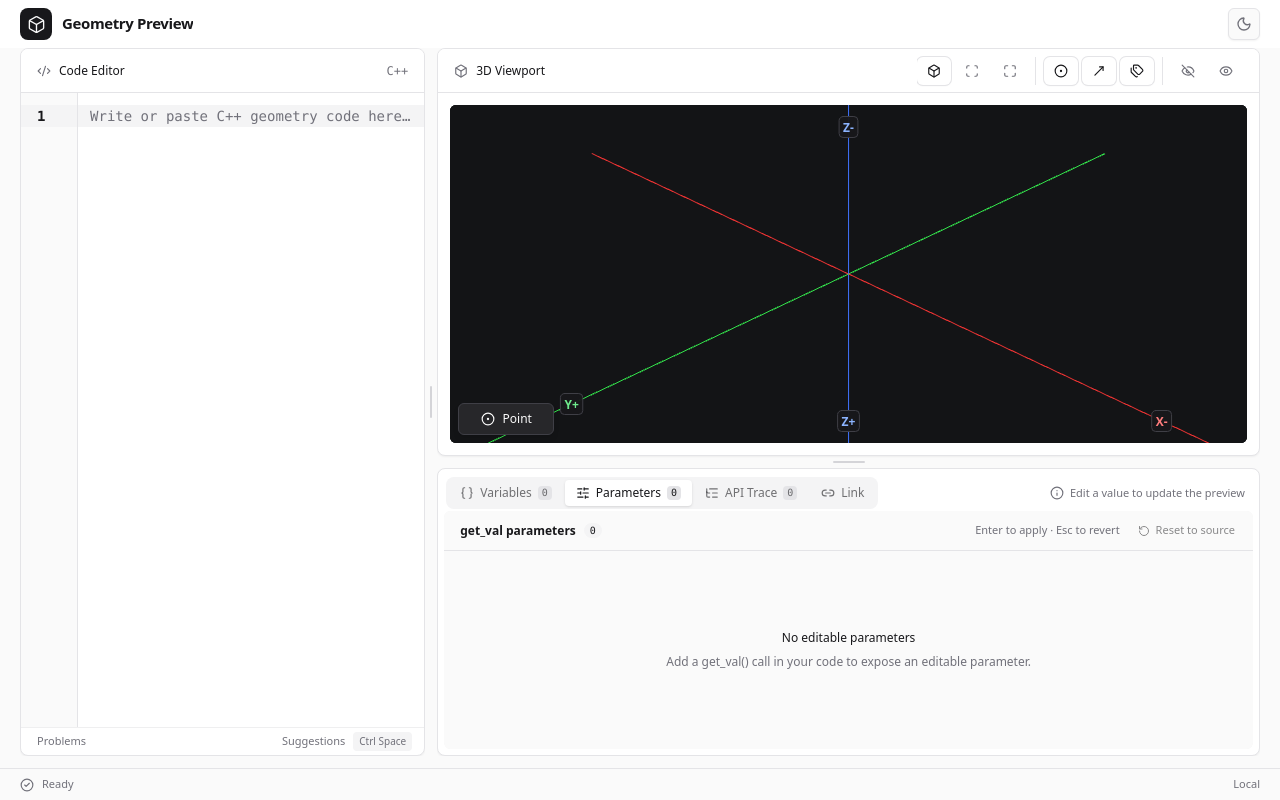
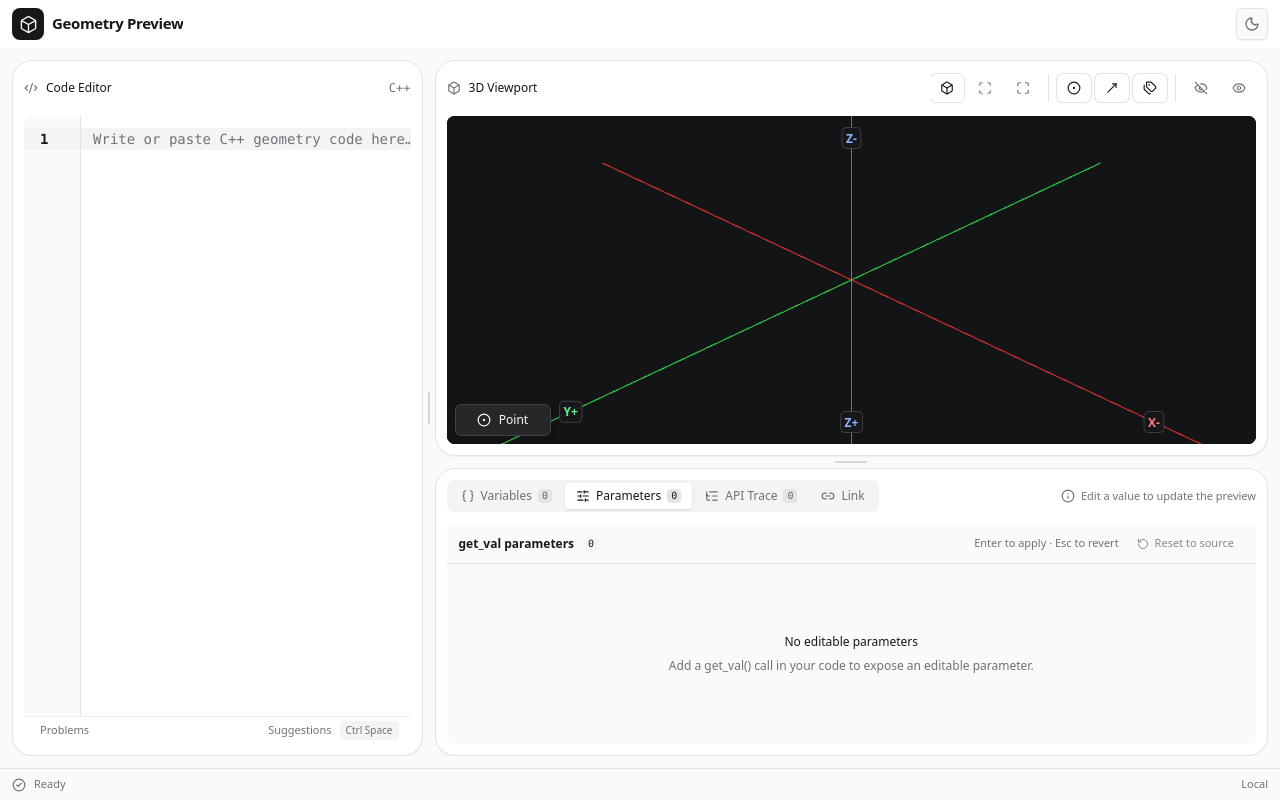
Before and after one commit to PhanVonHohenzollern/3d, a React (Vite) app: page / in a window 1280 px wide. Built offline with nearby package versions, Linux system fonts and the light colour scheme.

Commit message:
Unify workspace spacing and nested corner radii

```diff
--- a/src/components/App.tsx
+++ b/src/components/App.tsx
@@ -25,7 +25,7 @@ export function App() {
   return (
     <div className="flex h-dvh w-full flex-col overflow-x-hidden overflow-y-auto bg-window select-none">
       <WorkspaceHeader />
-      <main className="flex min-h-[1000px] flex-1 flex-col px-2 pb-3 sm:px-5 md:min-h-[600px]">
+      <main className="flex min-h-[1000px] flex-1 flex-col p-3 md:min-h-[600px]">
         <div className="min-h-0 flex-1">
           <Splitter
             label="Resize editor and viewport"
@@ -35,12 +35,12 @@ export function App() {
           >
             <section
               aria-label="Code Editor"
-              className="flex h-full min-w-0 flex-col overflow-hidden rounded-lg border border-line bg-base shadow-xs"
+              className="workspace-panel flex h-full min-w-0 flex-col overflow-hidden border border-line bg-base shadow-xs"
             >
               <PanelHeader icon={CodeXml} title="Code Editor">
                 <span className="font-code text-xs text-muted-foreground">C++</span>
               </PanelHeader>
-              <div className="min-h-0 flex-1">
+              <div className="workspace-surface min-h-0 flex-1 overflow-hidden">
                 <CodeEditor {...mainWindow.editor} />
               </div>
             </section>
@@ -48,12 +48,12 @@ export function App() {
               <div ref={mainAreaRef} className="flex min-h-0 flex-1 flex-col">
                 <section
                   aria-label="3D Viewport"
-                  className="@container/preview flex min-h-0 flex-1 flex-col overflow-hidden rounded-lg border border-line bg-base shadow-xs"
+                  className="workspace-panel @container/preview flex min-h-0 flex-1 flex-col overflow-hidden border border-line bg-base shadow-xs"
                 >
                   <PanelHeader icon={Box} title="3D Viewport">
                     <ToolBar items={mainWindow.toolbarItems} />
                   </PanelHeader>
-                  <div className="relative m-3 min-h-0 flex-1 overflow-hidden rounded-md bg-viewport">
+                  <div className="workspace-surface relative min-h-0 flex-1 overflow-hidden bg-viewport">
                     <Viewport3D {...mainWindow.viewport} />
                   </div>
                 </section>
--- a/src/components/DockArea.tsx
+++ b/src/components/DockArea.tsx
@@ -18,13 +18,13 @@ export function DockArea({ height, title, tabs, counts, panels }: DockAreaProps)
       value={active?.name}
       onValueChange={(name) => tabs.find((tab) => tab.name === name)?.raise()}
       aria-label={`${title} inspector`}
-      className="@container flex min-h-0 shrink-0 flex-col gap-0 overflow-hidden rounded-lg border border-line bg-base p-1.5 shadow-xs"
+      className="workspace-panel @container flex min-h-0 shrink-0 flex-col gap-3 overflow-hidden border border-line bg-base shadow-xs"
       style={{ height }}
     >
-      <div className="flex h-9 shrink-0 items-center gap-2 pr-2 pl-0.5">
+      <div className="flex h-8 shrink-0 items-center gap-2">
         <TabsList
           aria-label="Inspector panels"
-          className="max-w-full justify-start gap-0.5 overflow-x-auto bg-secondary p-[3px] group-data-[orientation=horizontal]/tabs:h-8"
+          className="max-w-full justify-start gap-0.5 overflow-x-auto rounded-[7px] bg-secondary p-[3px] group-data-[orientation=horizontal]/tabs:h-8"
         >
           {tabs.map((tab) => {
             const Icon = icons[tab.name];
@@ -33,7 +33,7 @@ export function DockArea({ height, title, tabs, counts, panels }: DockAreaProps)
               <TabsTrigger
                 key={tab.name}
                 value={tab.name}
-                className="h-[26px] shrink-0 rounded-sm px-2.5 py-0 text-xs data-[state=active]:bg-base data-[state=active]:font-medium dark:data-[state=active]:bg-base"
+                className="h-[26px] shrink-0 rounded-[4px] px-2.5 py-0 text-xs data-[state=active]:bg-base data-[state=active]:font-medium dark:data-[state=active]:bg-base"
               >
                 <Icon className="size-3.5" aria-hidden />
                 {tab.title}
@@ -49,7 +49,7 @@ export function DockArea({ height, title, tabs, counts, panels }: DockAreaProps)
           {active && hints[active.name]}
         </span>
       </div>
-      <div className="relative min-h-0 flex-1 overflow-hidden rounded-md bg-window">
+      <div className="workspace-surface relative min-h-0 flex-1 overflow-hidden bg-window">
         {tabs.map((tab) => (
           <TabsContent
             key={tab.name}
--- a/src/components/LinkForm.tsx
+++ b/src/components/LinkForm.tsx
@@ -14,7 +14,7 @@ export function LinkForm({ nameRef, children, ...props }: LinkFormProps) {
     <div className="@container flex h-full min-h-0 w-full flex-1 flex-col bg-base">
       <div className="min-h-0 flex-1 overflow-auto">
         {children}
-        <fieldset disabled={props.disabled} className="group/form grid gap-5 p-4 @min-[600px]:grid-cols-2">
+        <fieldset disabled={props.disabled} className="group/form grid gap-3 p-3 @min-[600px]:grid-cols-2">
           <fieldset className="space-y-3">
             <legend className="mb-3 text-xs font-semibold">Identity</legend>
             <div className="grid grid-cols-2 gap-3">
@@ -135,7 +135,7 @@ export function LinkForm({ nameRef, children, ...props }: LinkFormProps) {
           </fieldset>
         </fieldset>
       </div>
-      <div className="flex shrink-0 items-center gap-3 border-t border-line bg-base px-4 py-3">
+      <div className="flex shrink-0 items-center gap-3 border-t border-line bg-base p-3">
         <div
           role="status"
           className={cn(
--- a/src/components/LinkPanel.tsx
+++ b/src/components/LinkPanel.tsx
@@ -13,7 +13,7 @@ export function LinkPanel(props: LinkPanelProps) {
 
   return (
     <div className="flex h-full min-h-0 flex-col">
-      <div className="flex flex-none gap-2 border-b border-line px-4 py-2">
+      <div className="flex flex-none gap-2 border-b border-line px-3 py-2">
         <PushButton onClick={addConnector}>
           <Plus className="size-3.5" aria-hidden />
           Add connector
--- a/src/components/PanelHeader.tsx
+++ b/src/components/PanelHeader.tsx
@@ -2,7 +2,7 @@ import type { PanelHeaderProps } from '../types/panelHeader';
 
 export function PanelHeader({ icon: Icon, title, children }: PanelHeaderProps) {
   return (
-    <div className="flex h-11 shrink-0 items-center gap-2 border-b border-line bg-base px-4">
+    <div className="flex h-8 shrink-0 items-center gap-2 bg-base">
       <Icon className="size-3.5 shrink-0 text-muted-foreground" aria-hidden />
       <h2 className="shrink-0 text-xs font-medium">{title}</h2>
       <div className="flex-1" />
--- a/src/components/ParameterPanel.tsx
+++ b/src/components/ParameterPanel.tsx
@@ -10,7 +10,7 @@ export function ParameterPanel(props: ParameterPanelProps) {
 
   return (
     <div className="@container/parameters flex h-full min-h-0 flex-col bg-window">
-      <div className="flex min-h-10 shrink-0 items-center gap-2 border-b border-line pr-2 pl-4">
+      <div className="flex min-h-10 shrink-0 items-center gap-2 border-b border-line px-3">
         <h3 className="text-xs font-semibold">get_val parameters</h3>
         <span className="rounded-full bg-secondary px-1.5 font-code text-[10px] tabular-nums">{fields.length}</span>
         <span className="ml-auto hidden text-[11px] text-muted-foreground @min-[650px]/parameters:inline">
@@ -33,7 +33,7 @@ export function ParameterPanel(props: ParameterPanelProps) {
           <p className="text-muted-foreground">Add a get_val() call in your code to expose an editable parameter.</p>
         </div>
       ) : (
-        <div className="grid grid-cols-1 content-start gap-4 overflow-auto p-4 @min-[340px]/parameters:grid-cols-2 @min-[800px]/parameters:grid-cols-4">
+        <div className="grid grid-cols-1 content-start gap-3 overflow-auto p-3 @min-[340px]/parameters:grid-cols-2 @min-[800px]/parameters:grid-cols-4">
           {fields.map((field) => (
             <label key={field.key} className="flex min-w-0 flex-col gap-1.5">
               <span className="flex items-center justify-between gap-2 text-xs font-medium">
--- a/src/components/StatusBar.tsx
+++ b/src/components/StatusBar.tsx
@@ -15,7 +15,7 @@ export function StatusBar({ model }: StatusBarProps) {
   const { icon: Icon, label, style } = presentation[tone];
 
   return (
-    <footer className={cn('flex h-8 shrink-0 items-center gap-2 border-t border-line px-2 text-[11px] sm:px-5', style)}>
+    <footer className={cn('flex h-8 shrink-0 items-center gap-2 border-t border-line px-3 text-[11px]', style)}>
       <Icon className="size-3.5 shrink-0" aria-hidden />
       <TooltipProvider delayDuration={300}>
         <Tooltip>
--- a/src/components/WorkspaceHeader.tsx
+++ b/src/components/WorkspaceHeader.tsx
@@ -7,7 +7,7 @@ export function WorkspaceHeader() {
   const ThemeIcon = theme === 'light' ? Moon : Sun;
 
   return (
-    <header className="flex h-12 shrink-0 items-center gap-2.5 bg-base px-4 sm:px-5">
+    <header className="flex h-12 shrink-0 items-center gap-2 bg-base px-3">
       <div className="flex size-8 shrink-0 items-center justify-center rounded-lg bg-primary text-primary-foreground">
         <Box className="size-[19px]" strokeWidth={1.7} aria-hidden />
       </div>
--- a/src/index.css
+++ b/src/index.css
@@ -5,6 +5,10 @@
 
 :root {
   --radius: 0.5rem;
+  --workspace-gap: 12px;
+  --panel-inset: 12px;
+  --surface-radius: 8px;
+  --panel-radius: calc(var(--surface-radius) + var(--panel-inset));
   --card-foreground: var(--foreground);
   --popover: var(--card);
   --popover-foreground: var(--foreground);
@@ -225,3 +229,16 @@
     animation-duration: 0s !important;
   }
 }
+
+@layer components {
+  .workspace-panel {
+    border-radius: var(--panel-radius);
+    /* Include the 1px border in the outer-to-inner corner offset. */
+    padding: calc(var(--panel-inset) - 1px);
+    gap: var(--workspace-gap);
+  }
+
+  .workspace-surface {
+    border-radius: var(--surface-radius);
+  }
+}
```
